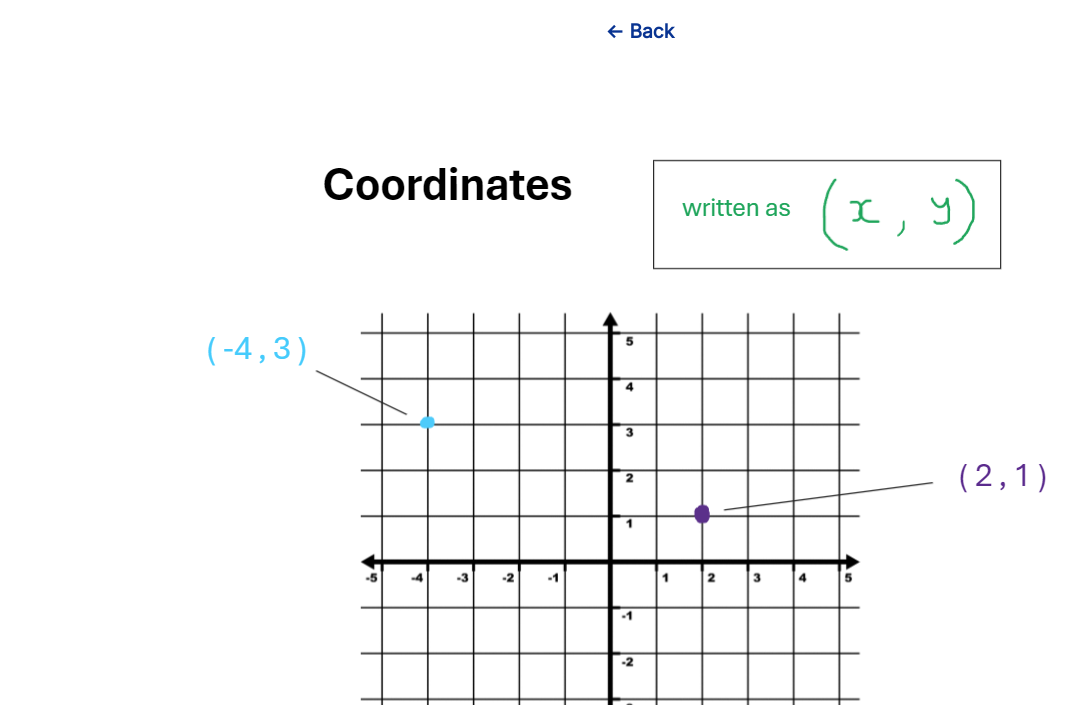
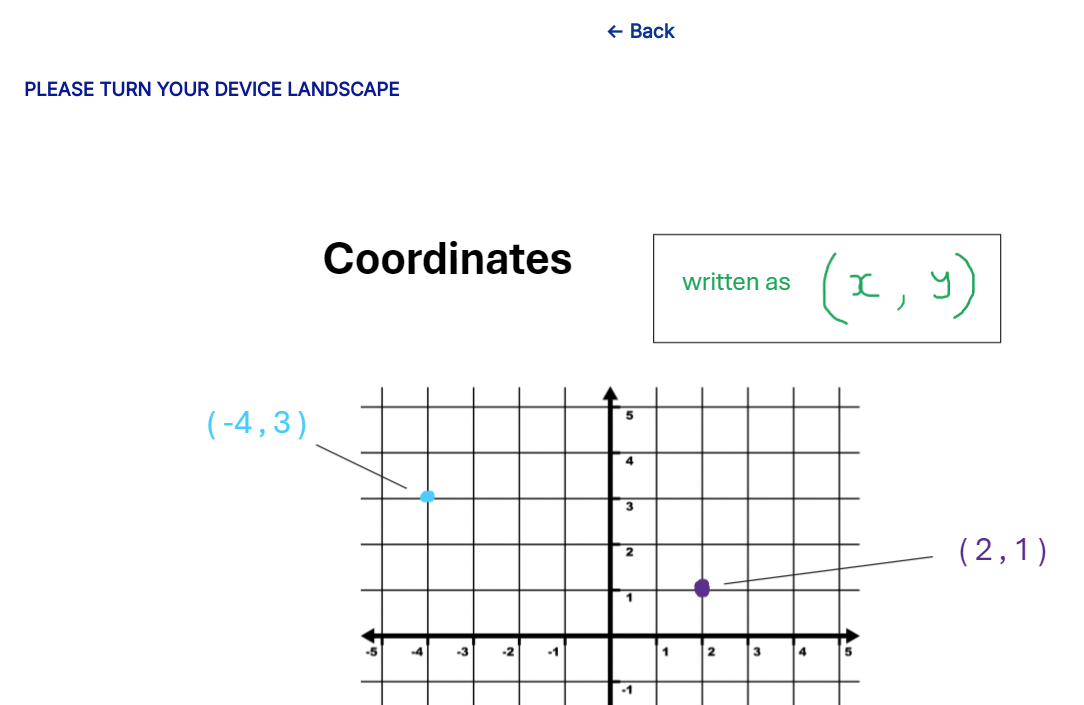
Before and after one commit to dellasnotes/dellasnotes.github.io, a plain HTML site: page lines.html in a window 1280 px wide. Shown: the part 95-800 px from the top of the page, without its empty margins (0-1084 px from the left). Drawn offline with Linux system fonts and the light colour scheme.

Commit message:
Update lines.html
add landscape instruction

```diff
--- a/lines.html
+++ b/lines.html
@@ -11,7 +11,7 @@
         <section class="nav-bar">
             <a href="index.html" class="nav-topic"><- Back</a>
         </section>
-
+        <h3 class="filler" id="landscape">PLEASE TURN YOUR DEVICE LANDSCAPE</h3>
         <section class="note-block">
             <div class="note-tab">
                <img src="Coordinates.png" alt="" >
```
